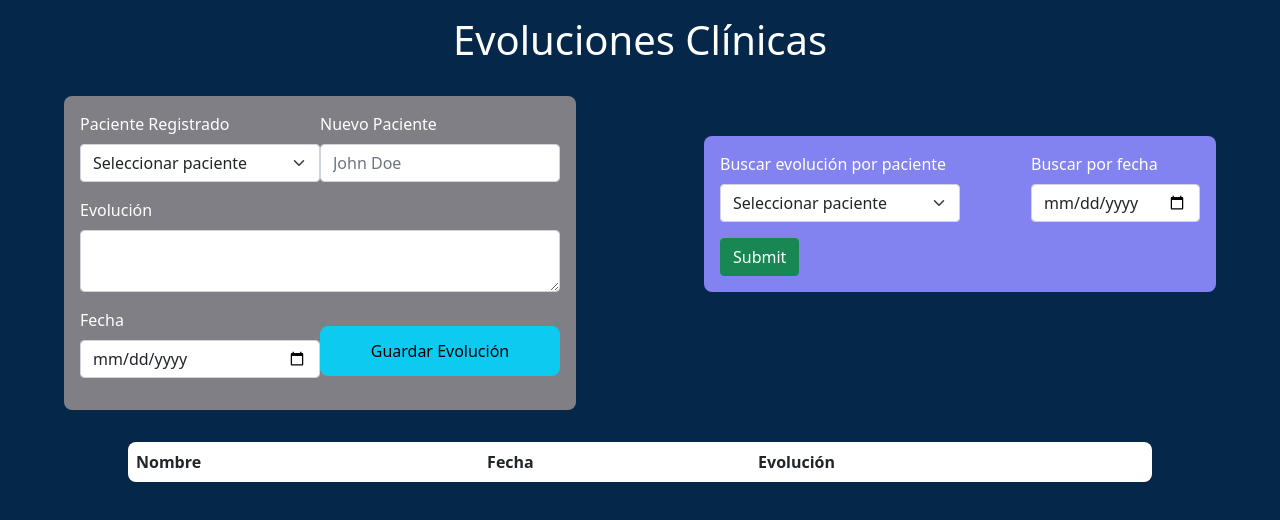
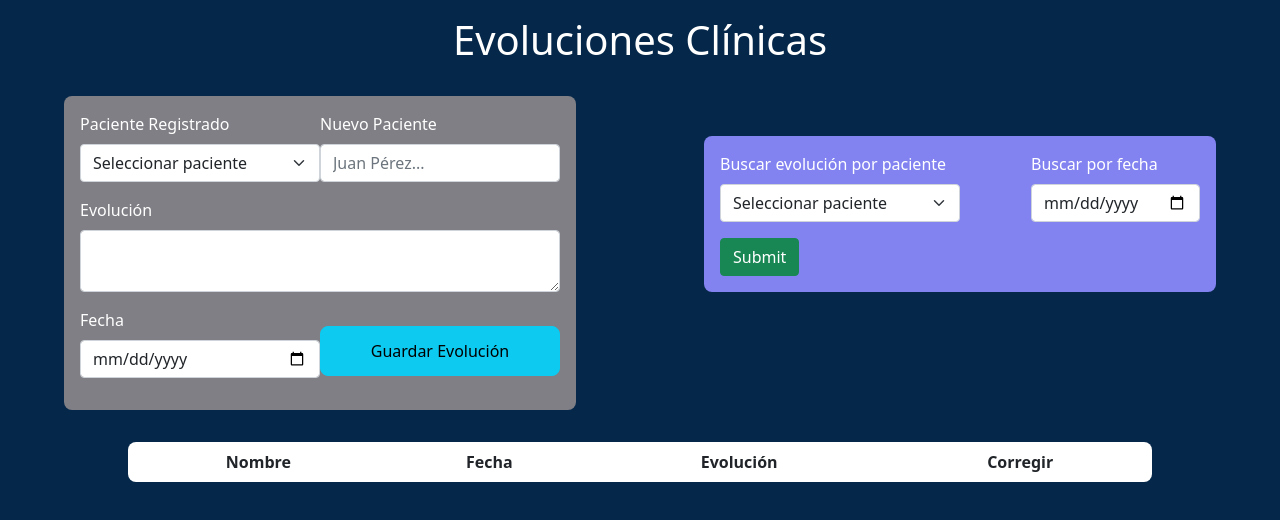
Before and after one commit to juampi85/Sessions-History, a React (Vite) app: page / in a window 1280 px wide. Shown: the top 520 px of the page. Built offline with nearby package versions, Linux system fonts and the light colour scheme.

Commit message:
Corrige distribuciones de los formularios y agrega 2 íconos para modificar/eliminar evoluciones

```diff
--- a/package.json
+++ b/package.json
@@ -12,6 +12,7 @@
   "dependencies": {
     "react": "^18.2.0",
     "react-dom": "^18.2.0",
+    "react-icons": "^5.0.1",
     "reactstrap": "^9.2.1",
     "sweetalert": "^2.1.2",
     "uuid": "^9.0.1",
--- a/src/components/DisplaySessions.jsx
+++ b/src/components/DisplaySessions.jsx
@@ -1,6 +1,7 @@
 import '../styles/DisplaySessions.css';
 import { Table } from 'reactstrap';
 import useEvolutionStore from '../store/useEvolutionStore';
+import { BsFillPencilFill, BsFillTrash3Fill } from 'react-icons/bs';
 
 const DisplaySessions = () => {
   const { searchResults } = useEvolutionStore();
@@ -8,20 +9,28 @@ const DisplaySessions = () => {
   return (
     <Table hover borderless className="table">
       <thead>
-        <tr>
+        <tr className="titles">
           {/* <th>ID</th> */}
           <th>Nombre</th>
           <th>Fecha</th>
           <th>Evolución</th>
+          <th>Corregir</th>
+          {/*<th>Eliminar</th> */}
         </tr>
       </thead>
       <tbody>
         {searchResults.map((result) => (
-          <tr key={result.id}>
+          <tr key={result.id} className="titles">
             {/* <td>{result.id}</td> */}
             <td>{result.name}</td>
             <td>{result.date}</td>
             <td>{result.evolution}</td>
+            <td>
+              <BsFillPencilFill className="icons" />
+              <BsFillTrash3Fill className="icons" />
+            </td>
+            {/* <td>
+            </td> */}
           </tr>
         ))}
       </tbody>
--- a/src/components/NewSession.jsx
+++ b/src/components/NewSession.jsx
@@ -54,7 +54,6 @@ const NewSession = () => {
           <Input
             id="patient"
             name="patient"
-            placeholder="Juan Pérez..."
             type="select"
             value={name}
             onChange={handleNameChange}
@@ -73,7 +72,7 @@ const NewSession = () => {
           <Input
             id="newPatient"
             name="newPatient"
-            placeholder="John Doe"
+            placeholder="Juan Pérez..."
             className="nameInput"
             type="text"
             value={newPatientName}
@@ -104,10 +103,6 @@ const NewSession = () => {
           />
         </FormGroup>
 
-        {/* <button type="submit" color="info" className="save">
-          Guardar Evolución
-        </button> */}
-
         <Button type="submit" color="info" className="save">
           Guardar Evolución
         </Button>
--- a/src/components/SessionSearch.jsx
+++ b/src/components/SessionSearch.jsx
@@ -36,6 +36,9 @@ const SessionSearch = () => {
         setShowNotFoundMessage(false); //* Y acá programo que el mensaje desaparezca después de 2 segundos
       }, 2000);
     }
+
+    setSearchName('');
+    setSearchDate('');
   };
 
   return (
--- a/src/styles/DisplaySessions.css
+++ b/src/styles/DisplaySessions.css
@@ -1,7 +1,16 @@
-.table{
+.table {
   margin: 0 auto;
   margin-top: 2rem;
   width: 80vw;
   background-color: #fff;
-  border-radius: .5rem;
+  border-radius: 0.5rem;
 }
+
+.titles {
+  text-align: center;
+}
+
+.icons {
+  height: 1rem;
+  margin-right: 0.5rem;
+}
```
Also changed, not shown: 1 other file (tests, documents, lock files or other folders).
